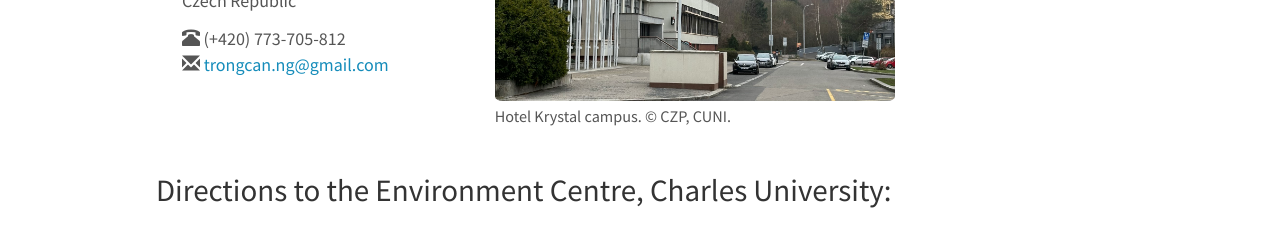
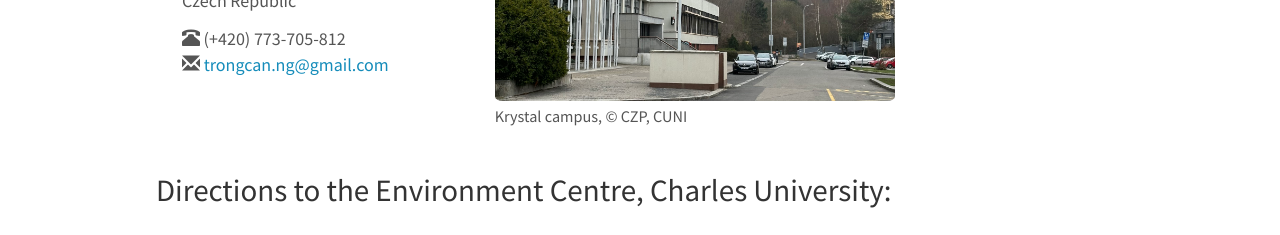
Before and after one commit to canng/cann, a Jekyll site: the page built from _pages/contact.md, in a window 1280 px wide and 1095 px high. Shown: the part 249-484 px from the top of the window. Built offline with Jekyll 4.4.1, drawn with Linux system fonts in a browser that asks for light colours; nearby versions of some CDN libraries; grey boxes are pictures that could not be loaded.

Commit message:
update contact

```diff
--- a/_pages/contact.md
+++ b/_pages/contact.md
@@ -30,7 +30,7 @@ Czech Republic </p>
 <div class="col-sm-8">
 <figure>
 <img src="{{ site.url }}{{ site.baseurl }}/images/contapic/CZP_CUNI.jpg" class="img-responsive" width="400px" height="auto" alt="czp" />
-<figcaption> Hotel Krystal campus. <span class="copyright">&copy;</span> CZP, CUNI.
+<figcaption> Krystal campus, <span class="copyright">&copy;</span> CZP, CUNI
 </figcaption>
 </figure>
 </div>
```
